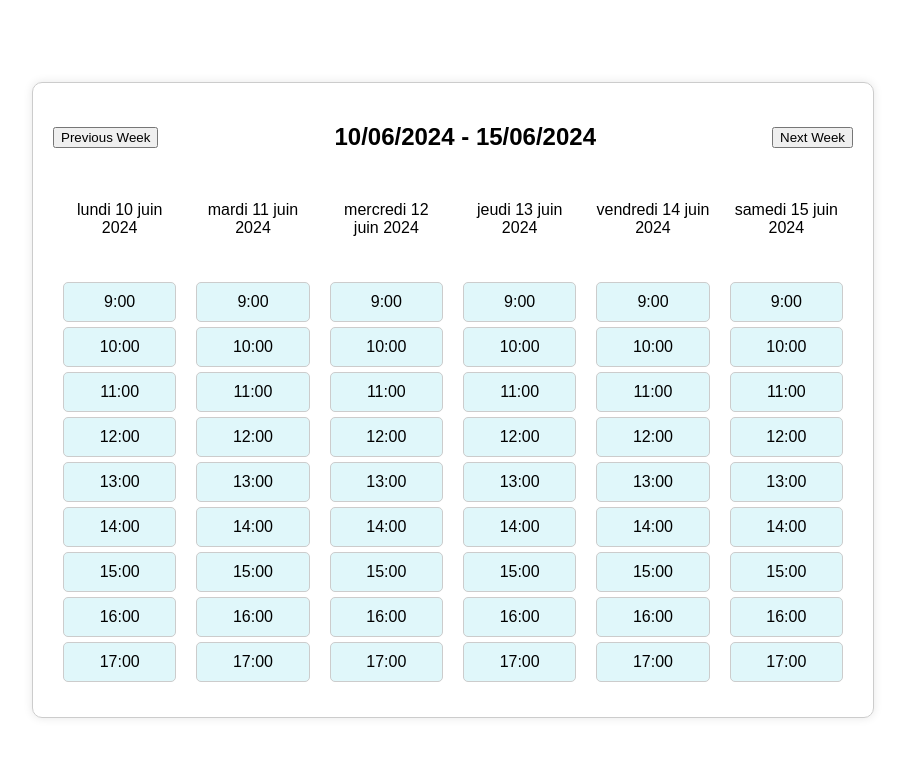
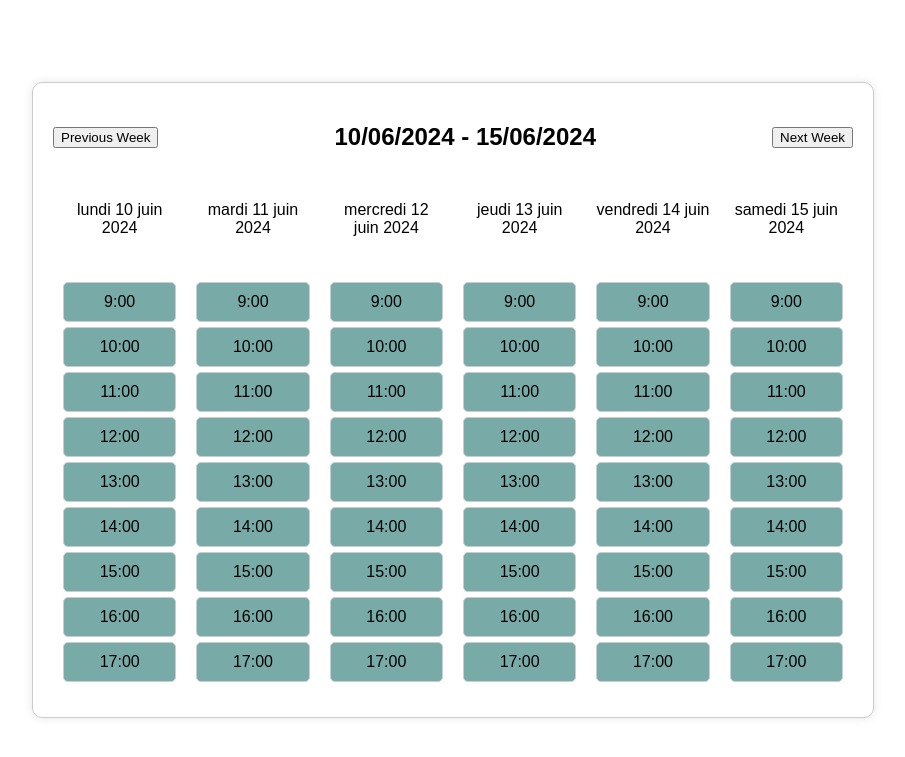
Before and after one commit to carmine-git/projet-application-salondecoiffure, a PHP site: page /calendar.html in a window 1280 px wide. Shown: the top 757 px of the page, without its empty margins (187-1092 px from the left). Run offline with PHP 8.4, Linux system fonts and the light colour scheme.

Commit message:
Make date slots more apparent

```diff
--- a/styles.css
+++ b/styles.css
@@ -44,7 +44,7 @@ body {
 }
 
 .time-slot.available {
-  background-color: #e0f7fa;
+  background-color: #78aba8;
 }
 
 .time-slot.taken {
```
